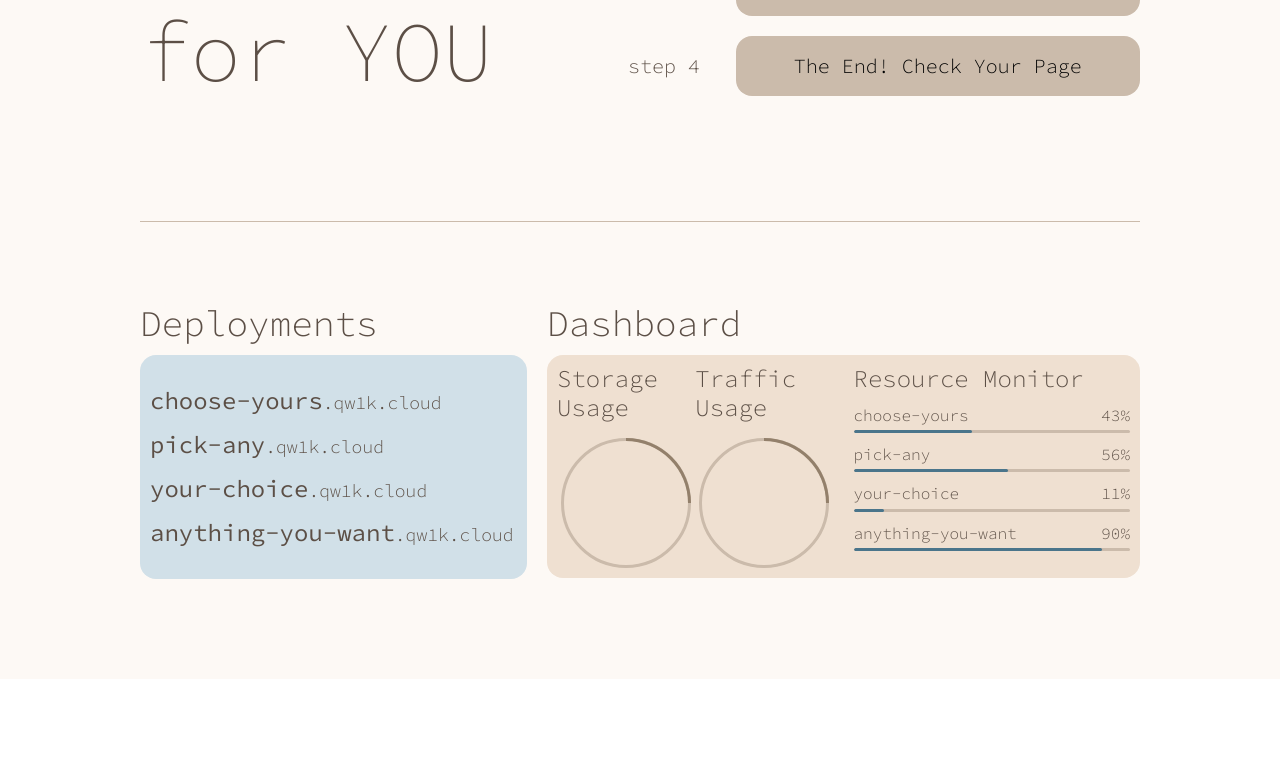
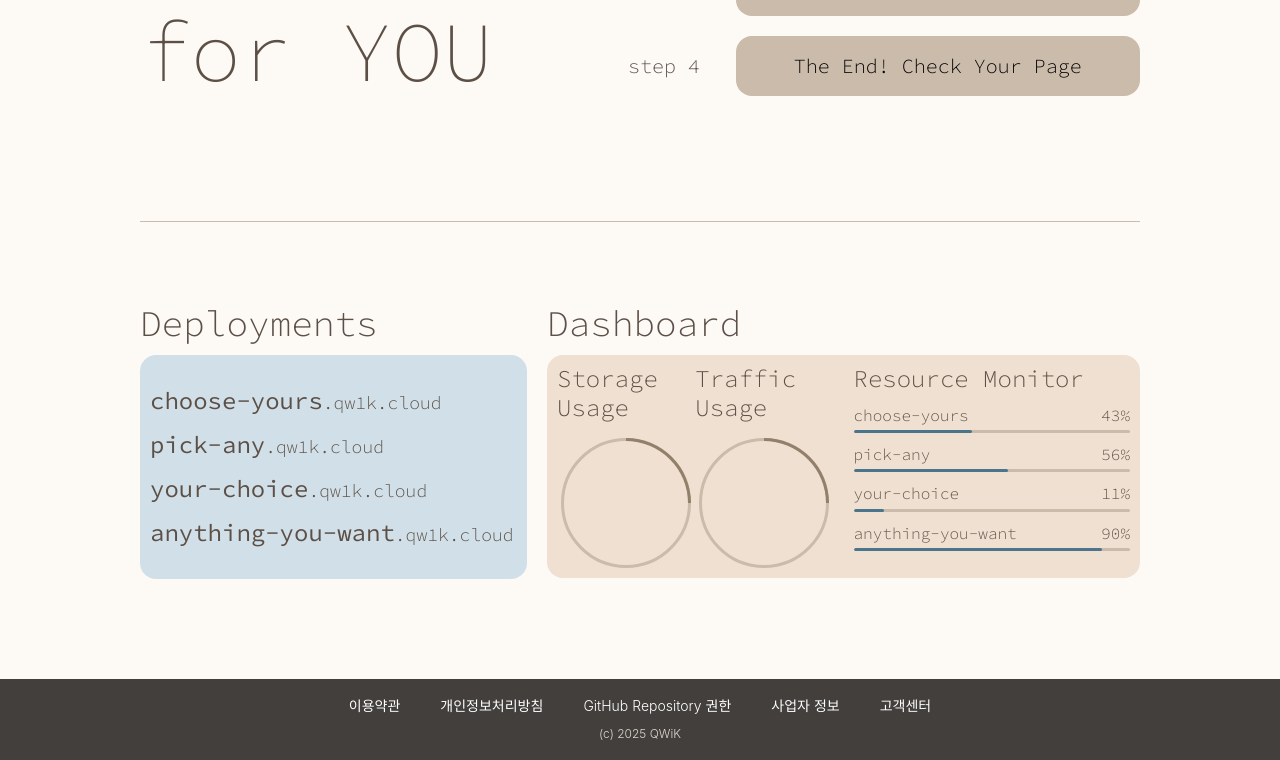
Before and after one commit to QWiK-platform/QWiK-FE, a React (Create React App) app: page / in a window 1280 px wide. Shown: the part 396-1156 px from the top of the page. Before the commit the page ends 1075 px from the top, so only its background shows below. Built offline with nearby package versions, Linux system fonts and the light colour scheme; no server answers; a web font is replaced by a local one.

Commit message:
progress bar 애니메이션 footer 추가 term 페이지 추가

```diff
--- a/src/App.js
+++ b/src/App.js
@@ -1,6 +1,7 @@
 import React, { useState, useEffect } from "react"; // ✅ 추가
 import { BrowserRouter as Router, Routes, Route } from "react-router-dom";
 import Header from "./components/Header";
+import Footer from './components/Footer';
 import Index from "./pages/Index";
 import Login from "./pages/Login";
 import Deploy from "./pages/Deploy";
@@ -9,6 +10,7 @@ import ProjectDetail from "./pages/ProjectDetail";
 import Settings from "./pages/Settings";
 import AuthCallback from "./pages/AuthCallback";
 import Pricing from "./pages/Pricing";
+import Term from './components/Term';
 import "./App.css";
 
 function App() {
@@ -35,7 +37,9 @@ function App() {
           <Route path="/project/:id" element={<ProjectDetail />} />
           <Route path="/settings" element={<Settings />} />
           <Route path="/pricing" element={<Pricing />} />
+          <Route path="/terms/:type" element={<Term />} />
         </Routes>
+        <Footer />
       </div>
     </Router>
   );
--- /dev/null
+++ b/src/components/Footer.css
@@ -0,0 +1,20 @@
+footer {
+  background-color: #423f3d;
+  color: #fff;
+  padding: 16px 0 8px;
+}
+
+footer .term-container {
+  display: flex;
+  font-size: 1.4rem;
+  gap: 40px;
+  justify-content: center;
+  cursor: pointer;
+}
+
+footer .company-info-container {
+  color: var(--bg-sub-color);
+  text-align: center;
+  font-size: 1.2rem;
+  line-height: 3;
+}
--- /dev/null
+++ b/src/components/Footer.jsx
@@ -0,0 +1,30 @@
+import React from "react";
+import { Link } from "react-router-dom";
+import "./Footer.css";
+
+const Footer = () => {
+  return (
+    <footer>
+      <div className="wrap">
+        <ul className="term-container">
+          <li>
+            <Link to="/terms/service">이용약관</Link>
+          </li>
+          <li>
+            <Link to="/terms/privacy">개인정보처리방침</Link>
+          </li>
+          <li>
+            <Link to="/terms/repository">GitHub Repository 권한</Link>
+          </li>
+          <li>사업자 정보</li> {/* 나중에 추가 예정 */}
+          <li>고객센터</li> {/* 나중에 a 태그로 구글 폼 연결 */}
+        </ul>
+        <ul className="company-info-container">
+          <li>(c) 2025 QWiK</li>
+        </ul>
+      </div>
+    </footer>
+  );
+};
+
+export default Footer;
--- a/src/components/ProgressBar.css
+++ b/src/components/ProgressBar.css
@@ -15,11 +15,21 @@
   height: 16px;
   border-radius: 10px;
   background-color: var(--secondary-bg);
-  overflow: hidden;
 }
 
 .progress-component .progress-bar .fill {
-  background-color: var(--accent-color);
+  border-radius: inherit;
+  height: 100%;
+  background: linear-gradient(
+    90deg,
+    #c4a484 0%,
+    /* 파스텔 브라운 */ #a8b5d1 25%,
+    /* 연한 블루 그레이 */ #8fc4e0 50%,
+    /* 스카이 블루 */ #7a8cb8 75%,
+    /* 톤다운 블루 */ #c4a484 100% /* 다시 브라운으로 (무한 루프) */
+  );
+  background-size: 300% 100%;
+  animation: endless-flow 6s linear infinite;
 }
 
 /* deploy page */
@@ -45,3 +55,12 @@
     content: "";
   }
 }
+
+@keyframes endless-flow {
+  0% {
+    background-position: 300% 0%;
+  }
+  100% {
+    background-position: 0% 0%;
+  }
+}
--- a/src/components/ProgressBar.jsx
+++ b/src/components/ProgressBar.jsx
@@ -12,7 +12,7 @@ const ProgressBar = ({ mockMode = true }) => {
     if (!mockMode) return;
 
     const steps = [
-      { progress: 0, message: "코드 검사" },
+      { progress: 5, message: "코드 검사" },
       { progress: 10, message: "용량 확인" },
       { progress: 20, message: "의존성 설치" },
       { progress: 60, message: "코드 빌드" },
--- /dev/null
+++ b/src/components/Term.css
@@ -0,0 +1,39 @@
+.term-section .wrap {
+  width: 600px;
+}
+
+.term-section .term-header {
+  margin-bottom: 40px;
+}
+
+.term-section .term-header h4 {
+  font-size: 3rem;
+  font-weight: 500;
+  text-align: center;
+}
+
+.term-section .term-header .term-subtitle {
+  text-align: center;
+  line-height: 3;
+}
+
+.term-section .term-header .term-dates {
+  margin-top: 20px;
+  text-align: right;
+  font-size: 1.4rem;
+  line-height: 3;
+}
+
+.term-section .term-content .term-section-item {
+  margin-bottom: 3cap;
+}
+
+.term-section .term-content h5 {
+  font-size: 1.8rem;
+  font-weight: 400;
+  line-height: 3;
+}
+
+.term-section .term-content .term-section-content pre {
+  color: var(--text-color);
+}
--- /dev/null
+++ b/src/components/Term.jsx
@@ -0,0 +1,50 @@
+import React from "react";
+import { useParams } from "react-router-dom";
+import privacyPolicy from "../data/terms/privacyPolicy";
+import repositoryAccess from "../data/terms/repositoryAccess";
+import serviceTerms from "../data/terms/serviceTerm";
+import "./Term.css";
+
+const TERMS_DATA = {
+  privacy: privacyPolicy,
+  repository: repositoryAccess,
+  service: serviceTerms,
+};
+
+const Term = () => {
+  const { type } = useParams();
+  const termData = TERMS_DATA[type];
+
+  if (!termData) {
+    return <div>약관을 찾을 수 없습니다.</div>;
+  }
+
+  return (
+    <section className="term-section">
+      <div className="wrap">
+        <div className="term-header">
+          <h4>{termData.title}</h4>
+          {termData.subtitle && (
+            <p className="term-subtitle">{termData.subtitle}</p>
+          )}
+          <div className="term-dates">
+            <p>최종 수정일: {termData.lastUpdated}</p>
+            <p>시행일: {termData.effectiveDate}</p>
+          </div>
+        </div>
+        <div className="term-content">
+          {termData.sections.map((section) => (
+            <div key={section.id} className="term-section-item">
+              <h5 className="term-section-title">{section.title}</h5>
+              <div className="term-section-content">
+                <pre>{section.content}</pre>
+              </div>
+            </div>
+          ))}
+        </div>
+      </div>
+    </section>
+  );
+};
+
+export default Term;
--- a/src/data/terms/repositoryAccess.js
+++ b/src/data/terms/repositoryAccess.js
@@ -2,6 +2,8 @@ export const repositoryAccess = {
   title: "GitHub 레포지토리 접근 동의서",
   subtitle: "QWiK 서비스 이용을 위해 다음 권한에 동의합니다",
   lastUpdated: "2025.11.21",
+  effectiveDate: "2025.11.21",
+
   sections: [
     {
       id: "scope",
--- a/src/data/terms/serviceTerm.js
+++ b/src/data/terms/serviceTerm.js
@@ -1,6 +1,8 @@
 export const serviceTerms = {
   title: "QWiK 서비스 이용약관",
   lastUpdated: "2025.11.21",
+  effectiveDate: "2025.11.21",
+
   sections: [
     {
       id: "article1",
```
